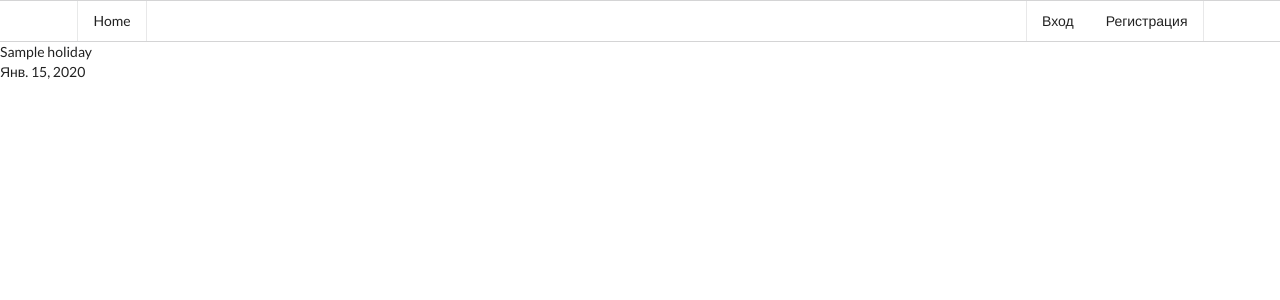
After one commit to CodifyLaboratory/giftme_backend, a Django app: page /profile/my_profile/ in a window 1280 px wide. The commit adds this page. Shown: the top 300 px of the page. Run offline with Django 3.2, Linux system fonts and the light colour scheme; tables that the repository leaves empty hold one stand-in row (values such as "Sample post").

Commit message:
Added holiday to project by hand

```diff
--- a/giftme/models.py
+++ b/giftme/models.py
@@ -19,7 +19,7 @@ class Wish(models.Model):
 
     name = models.CharField(max_length=255, verbose_name="Мое желание")
     photo = models.ImageField(upload_to='wish_pic/', verbose_name='Фото моего желания', null=True, blank=True)
-    # holiday = models.ForeignKey(Holiday, on_delete=models.CASCADE, null=True, blank=True)
+    #holiday = models.ForeignKey(Holiday, on_delete=models.CASCADE, null=True, blank=True)
     link_to_wish = models.URLField(verbose_name="Ссылка на желание")
     status = models.CharField(max_length=50, verbose_name="Статус подарка", choices=STATUS, default='waiting')
 
@@ -43,3 +43,8 @@ class GiftMeUser(AbstractUser):
 
     def __str__(self):
         return self.email
+
+
+class Holiday(models.Model):
+    name_of_holiday = models.CharField(max_length=30, verbose_name="Название праздника")
+    date_of_holiday = models.DateField("Дата", null=True, blank=True)
--- a/giftme/templates/base.html
+++ b/giftme/templates/base.html
@@ -16,9 +16,16 @@
         </a>
 
         {% if user.is_authenticated %}
+        <a class="item" href="{% url 'my_profile' %}">
+            <i class=""></i> Мой профиль
+        </a>
         <a class="right item">
             <i class=""></i>
             <a href="{% url 'my_wishes' %}">Мои желания</a>
+        </a>
+         <a class="right item">
+            <i class=""></i>
+            <a href="{% url 'add_holidays' %}">Мои праздники</a>
         </a>
         <a class="right item">
             <i class=""></i> {{ user.email }}
--- /dev/null
+++ b/giftme/templates/profile/my_profile.html
@@ -0,0 +1,8 @@
+{% extends 'base.html' %}
+{% block content %}
+    {% for holiday in holidays %}
+        <div> {{ holiday.name_of_holiday }}</div>
+        <div> {{ holiday.date_of_holiday }}</div>
+    {% endfor %}
+
+{% endblock %}
--- /dev/null
+++ b/giftme/templates/profile/personal_page.html
@@ -0,0 +1,5 @@
+{% extends 'base.html' %}
+{% block content%}
+
+
+{% endblock }
--- a/giftme/urls.py
+++ b/giftme/urls.py
@@ -3,7 +3,7 @@ from django.contrib.auth.views import LoginView
 from django.urls import path
 
 from giftme.views_ext.accounts import RegisterView, LogoutView, ProfileView
-from giftme.views import IndexView, MyWishView, AddWishView
+from giftme.views import IndexView, MyWishView, AddWishView, MyProfileView, AddHolidayView
 
 urlpatterns = [
     path('', IndexView.as_view(), name="index"),
@@ -13,4 +13,7 @@ urlpatterns = [
     path('accounts/register/', RegisterView.as_view(), name="register"),
     path('accounts/wishes/', MyWishView.as_view(), name='my_wishes'),
     path('wishes/add/', AddWishView.as_view(), name='add_my_wish'),
+    path('profile/add_holiday/', AddHolidayView.as_view(), name="add_holidays"),
+    path('profile/my_profile/', MyProfileView.as_view(), name="my_profile"),
+
 ]
--- a/giftme/views.py
+++ b/giftme/views.py
@@ -6,8 +6,8 @@ from django.http import HttpResponse
 from django.shortcuts import redirect, render
 from django.views.generic import TemplateView
 
-from giftme.forms import TestForm, AddWishForm
-from giftme.models import Wish
+from giftme.forms import TestForm, AddWishForm, HolidayForm
+from giftme.models import Wish, Holiday
 
 
 class IndexView(TemplateView):
@@ -49,3 +49,26 @@ class AddWishView(TemplateView):
                 messages.success(request, "Желание успешно добавлено в список")
                 return redirect('/')
         return render(request, self.template_name, {"form": form})
+
+
+class MyProfileView(TemplateView):
+    template_name = 'profile/my_profile.html'
+
+    def dispatch(self, request, *args, **kwargs):
+        holidays = Holiday.objects.all()
+        return render(request, self.template_name, context={
+            "holidays": holidays
+        })
+
+
+class AddHolidayView(TemplateView):
+    template_name = "profile/add_holiday.html"
+
+    def dispatch(self, request, *args, **kwargs):
+        form = HolidayForm()
+        if request.method == "POST":
+            form = HolidayForm(request.POST)
+            if form.is_valid():
+                form.save()
+                return redirect("/")
+        return render(request, self.template_name, {"form": form})
```
Also changed, not shown: giftme/forms.py (+8 -2 lines), giftme/templates/profile/add_holiday.html (added, +9 -0 lines), giftme/migrations/0007_holiday.py (added).
